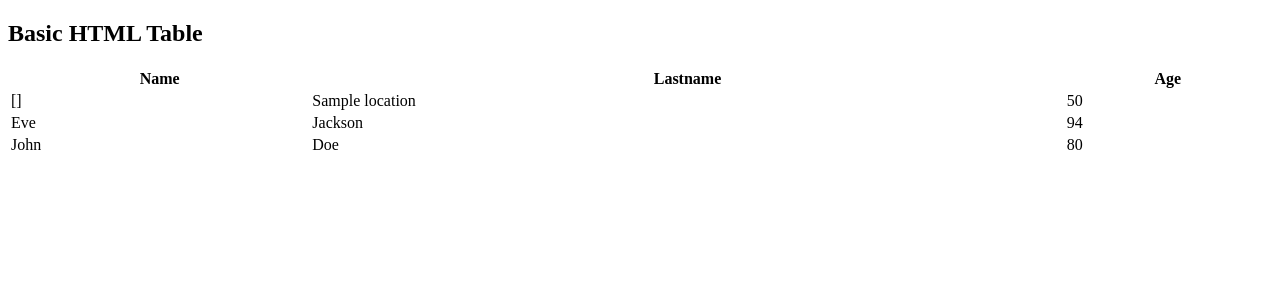
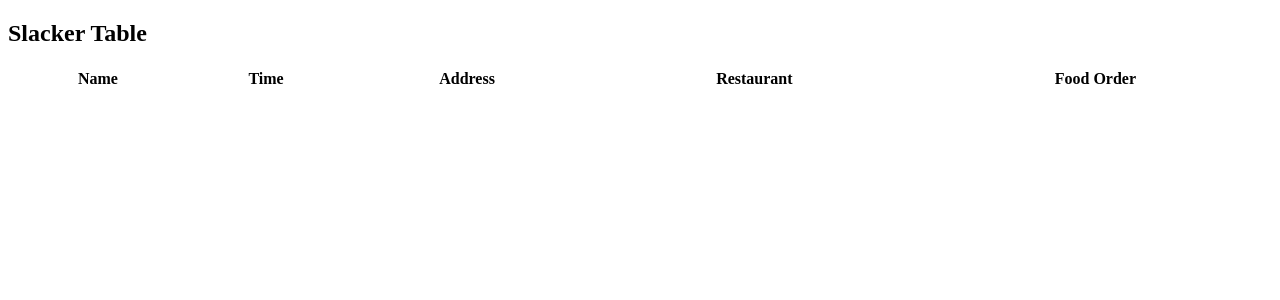
Before and after one commit to tanyongzhi/connect_form, a Flask app: template templates/index.html in a window 1280 px wide. Shown: the top 300 px of the page. Run offline with Flask 2, Linux system fonts and the light colour scheme; the template is opened without the code that fills it: most values are stand-ins (such as "Sample title", 1, 10 or a date in 2020); lists and menus that the app fills with data are empty.

Commit message:
pass back to u beech

```diff
--- a/constants.py
+++ b/constants.py
@@ -1,3 +1,5 @@
+
+
 class Slacker:
     def __init__(self, id, name, time_period, address_latlon, restaurant_latlon):
         self.id = id
--- a/main.py
+++ b/main.py
@@ -1,12 +1,13 @@
 from flask import Flask, render_template
+from constants import *
 
 app = Flask(__name__)
 
 @app.route("/") # we are using get method here
 def index():
-    name = "aspen"
-    location = "cravings"
-    return render_template("index.html", name=name, location=location)
+    test = Slacker(4, "aspen tng liang gen", "6 to 9", (6, 9), (7, 10))
+    test2 = 2
+    return render_template("index.html", test=test)
 
 if __name__ == "__main__":
-    app.run()
+    app.run(debug=True, use_reloader=True)
--- a/templates/index.html
+++ b/templates/index.html
@@ -2,10 +2,10 @@
 <html>
 <body>
 
-<h2>Basic HTML Table</h2>
+<h2>Slacker Table</h2>
 
-<table style="width:100%">
-  <tr>
+<table style="width:100%" id = table>
+  <!-- <tr>
     <th>Name</th>
     <th>Lastname</th>
     <th>Age</th>
@@ -24,8 +24,29 @@
     <td>John</td>
     <td>Doe</td>
     <td>80</td>
-  </tr>
+  </tr> -->
 </table>
 
+<script language = "javascript">
+  console.log({{test.name}})
+  const table_header = ["Name", "Time", "Address", "Restaurant", "Food Order"]
+
+  function generate_html(array){
+    var html = "";
+    array.map((elem) => {
+      html += "<th>" + elem + "</th>"
+    })
+    console.log(html)
+    return html;
+  }
+
+  function run(){
+    var el = document.getElementById("table");
+    var html = generate_html(table_header);
+    el.innerHTML = html;
+  }
+
+  window.onload = run;
+</script>
 </body>
 </html>
```
